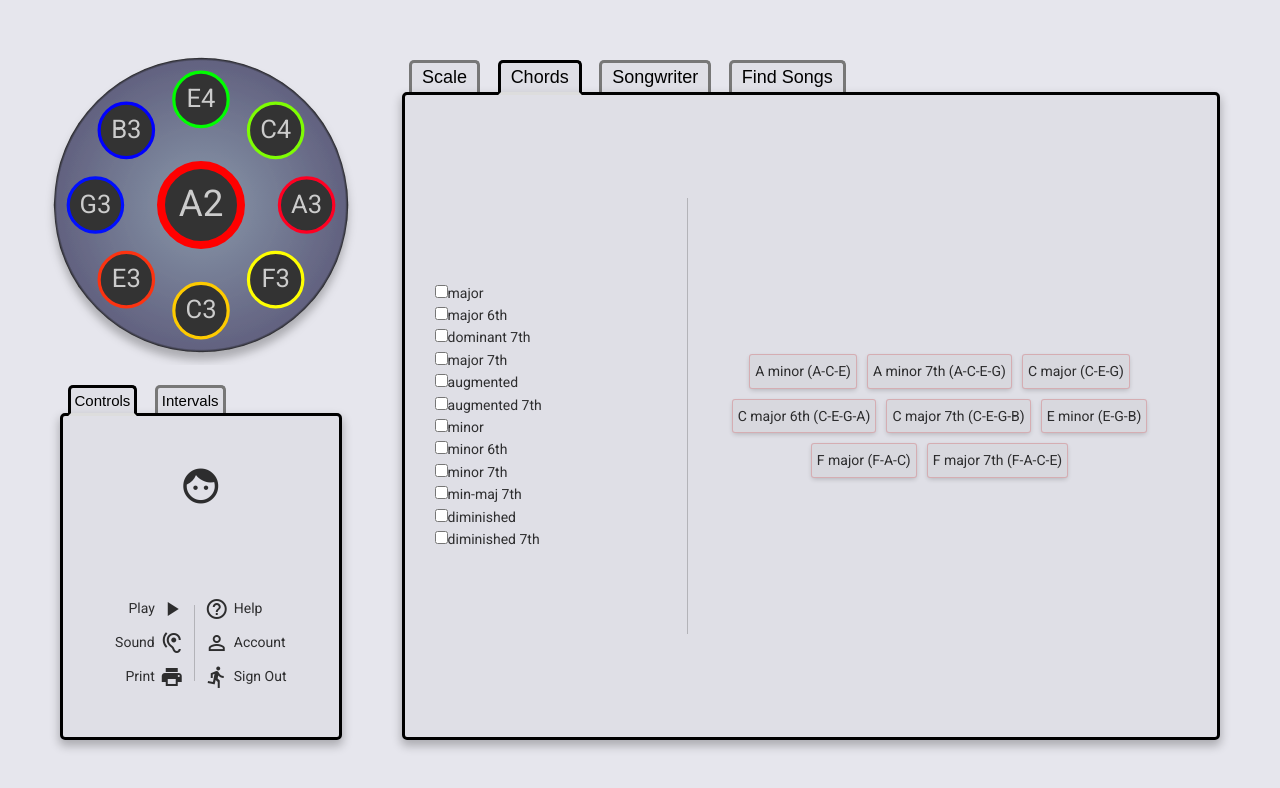
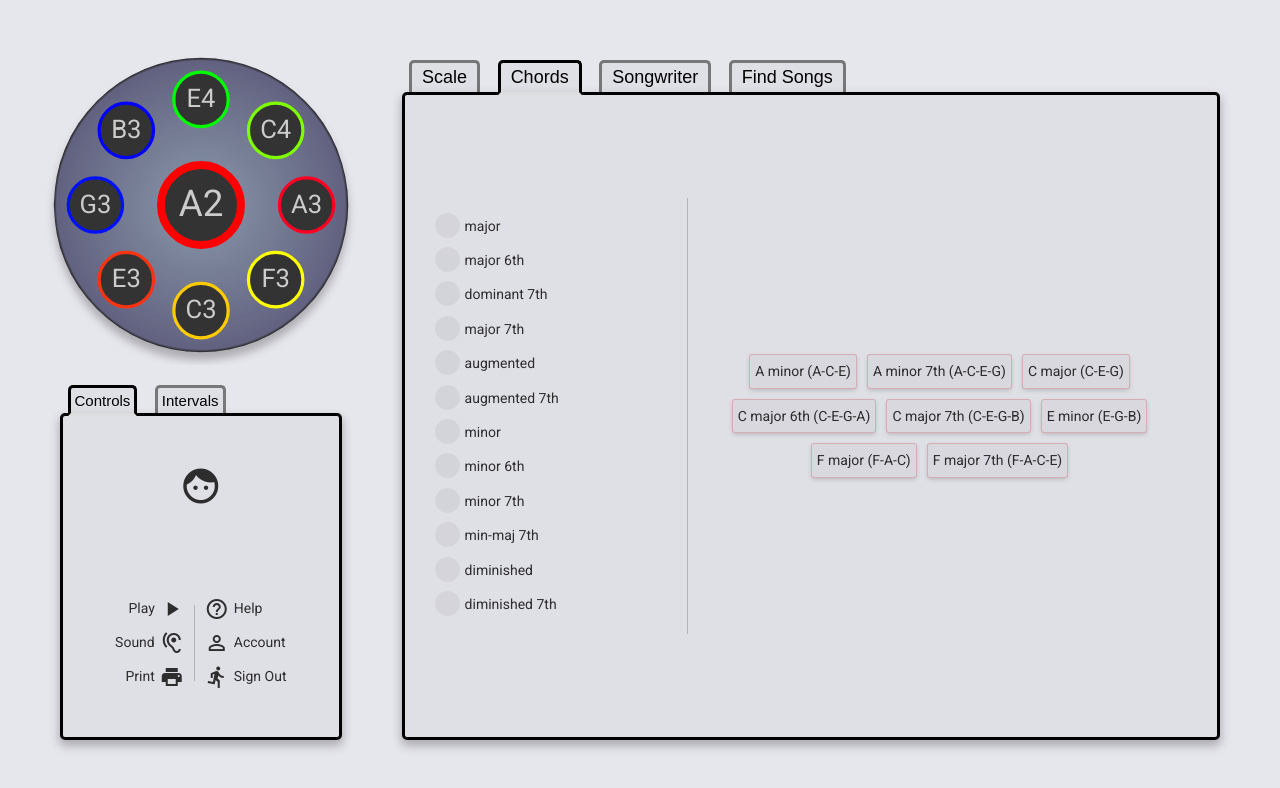
Before and after one commit to Moosees/ding-and-tones, a React (Create React App) app: page /chords in a window 1280 px wide. Shown: the top 788 px of the page. Built offline with nearby package versions, Linux system fonts and the light colour scheme.

Commit message:
Style checkboxes

```diff
--- a/src/components/checkbox/Checkbox.jsx
+++ b/src/components/checkbox/Checkbox.jsx
@@ -1,13 +1,13 @@
 import React from 'react';
+import { CheckboxLabel, CheckboxInput } from './checkbox.styles';
 
 const Checkbox = ({ label }) => {
   return (
-    <div>
-      <label>
-        <input type="checkbox" />
-        {label}
-      </label>
-    </div>
+    <CheckboxLabel>
+      <input type="checkbox" />
+      <CheckboxInput />
+      {label}
+    </CheckboxLabel>
   );
 };
 
--- /dev/null
+++ b/src/components/checkbox/checkbox.styles.js
@@ -0,0 +1,48 @@
+import styled from 'styled-components';
+
+export const CheckboxLabel = styled.label`
+  margin-bottom: 2px;
+  padding: 0.5rem 0.5rem 0.5rem 3rem;
+  position: relative;
+
+  & input {
+    cursor: pointer;
+    height: 0;
+    opacity: 0;
+    position: absolute;
+    width: 0;
+
+    &:checked ~ span::after {
+      display: block;
+    }
+  }
+
+  &:hover input ~ span {
+    background-color: rgba(0, 200, 0, 0.3);
+  }
+
+  &:hover input:checked ~ span::after {
+      border-color: rgba(200, 0, 0, 1);
+  }
+`;
+
+export const CheckboxInput = styled.span`
+  background-color: rgba(0, 0, 0, 0.05);
+  border-radius: 100px;
+  height: 2.5rem;
+  left: 0;
+  position: absolute;
+  top: 3px;
+  width: 2.5rem;
+
+  &::after {
+    background-color: rgba(0, 255, 0, 0.9);
+    border: 1px solid rgba(0, 0, 0, 0.2);
+    border-radius: 100px;
+    content: '';
+    display: none;
+    height: 2.5rem;
+    position: absolute;
+    width: 2.5rem;
+  }
+`;
```
